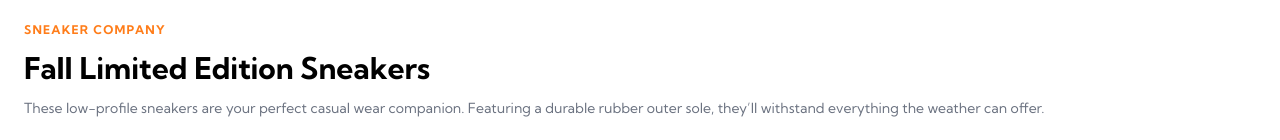
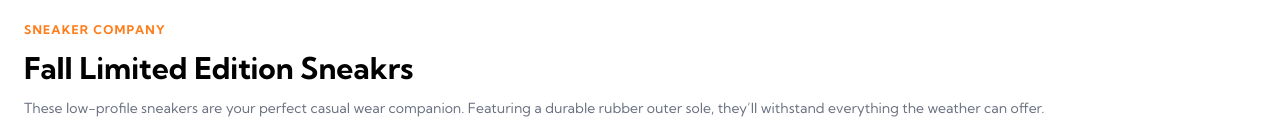
Before and after one commit to amrmabdelazeem/ecommerce-product-page, a React (Vite) app: page / in a window 1280 px wide. Shown: the part 398-538 px from the top of the page. Built offline with nearby package versions, Linux system fonts and the light colour scheme.

Commit message:
Manage cart math

```diff
--- a/src/components/Cart.jsx
+++ b/src/components/Cart.jsx
@@ -1,7 +1,8 @@
 import Checkout from "./Checkout";
 
 /* eslint-disable react/prop-types */
-export default function Cart({toggleCart, checkout}) {
+export default function Cart({toggleCart, checkout, count}) {
+
   return (
     <div
       className={`max-w-sm absolute bg-white w-95 h-72 z-10 top-20 m-2 rounded-xl ${
@@ -9,7 +10,7 @@ export default function Cart({toggleCart, checkout}) {
       } shadow-xl`}
     >
       <h2 className="font-700 p-5">Cart</h2>
-      <Checkout checkout={checkout}/>
+      <Checkout checkout={checkout} count = {count}/>
     </div>
   );
 }
--- a/src/components/Checkout.jsx
+++ b/src/components/Checkout.jsx
@@ -1,6 +1,10 @@
+/* eslint-disable react/prop-types */
+import { products } from "../products";
 import Button from "./Button";
 
-export default function Checkout({ checkout }) {
+
+export default function Checkout({ checkout, count }) {
+
   return (
     <>
       {checkout ? (
@@ -14,9 +18,9 @@ export default function Checkout({ checkout }) {
             alt="product-thumbnail"
           />
           <div id="cart-items">
-            <p className="text-gray-400 mb-1">Fall Limited Edition Sneakers</p>
+            <p className="text-gray-400 mb-1">{products.product_name}</p>
             <p className="text-gray-400">
-              $125.00 x 3 <span className="text-black font-700">$375.00</span>
+              ${(products.final_price)} x {count} <span className="text-black font-700">${(count * parseInt(products.final_price)).toFixed(2)}</span>
             </p>
           </div>
           <button>
--- a/src/components/Nav.jsx
+++ b/src/components/Nav.jsx
@@ -1,3 +1,4 @@
+/* eslint-disable react/prop-types */
 import { useState } from "react";
 import Cart from "./Cart";
 
@@ -15,7 +16,7 @@ export default function Nav({cartNotify, count}) {
   }
   return (
     <nav className={`bg-white border-gray-200 flex justify-between `}>
-    <Cart toggleCart={isCart} checkout = {cartNotify}/>
+    <Cart toggleCart={isCart} checkout = {cartNotify} count = {count}/>
       <div className="flex items-center gap-5 p-6">
         <button onClick={handleSideMenu}>
           <img
--- a/src/components/Product.jsx
+++ b/src/components/Product.jsx
@@ -1,32 +1,27 @@
 /* eslint-disable react/prop-types */
-import { useState } from "react";
 import Button from "./Button";
+import { products } from "../products";
 
 export default function Product({onIncrease, onDecrease, count, onCart}) {
-
-
-
 
   return (
     <section className="p-6">
       <p className="font-700 text-xs tracking-widest text-primary mb-3">
-        SNEAKER COMPANY
+        {products.company}
       </p>
-      <h1 className="font-700 text-3xl mb-3">Fall Limited Edition Sneakers</h1>
+      <h1 className="font-700 text-3xl mb-3">{products.product_name}</h1>
       <p className="text-gray-500 text-sm mb-5">
-        These low-profile sneakers are your perfect casual wear companion.
-        Featuring a durable rubber outer sole, they’ll withstand everything the
-        weather can offer.
+      {products.description}
       </p>
       <div id="price" className="flex justify-between items-center mb-5">
         <div id="discount-price" className="flex items-center gap-4">
-          <h2 className="font-700 text-2xl">$125.00</h2>
+          <h2 className="font-700 text-2xl">${products.final_price}</h2>
           <span className="font-700 text-sm bg-secondary text-primary px-2 py-0.5 rounded-md">
-            50%
+            {products.discount}%
           </span>
         </div>
         <div id="original-price">
-          <p className="font-700 line-through text-sm text-gray-400">$250.00</p>
+          <p className="font-700 line-through text-sm text-gray-400">${products.price_before}</p>
         </div>
       </div>
       <div
--- /dev/null
+++ b/src/products.js
@@ -0,0 +1,10 @@
+export const products =
+  {
+    "product_id":1,
+    "company": "SNEAKER COMPANY",
+    "product_name": "Fall Limited Edition Sneakrs",
+    "description": "These low-profile sneakers are your perfect casual wear companion. Featuring a durable rubber outer sole, they’ll withstand everything the weather can offer.",
+    "price_before": 250.00.toFixed(2),
+    "discount": 50,
+    "final_price": 125.00.toFixed(2)
+  }
```
